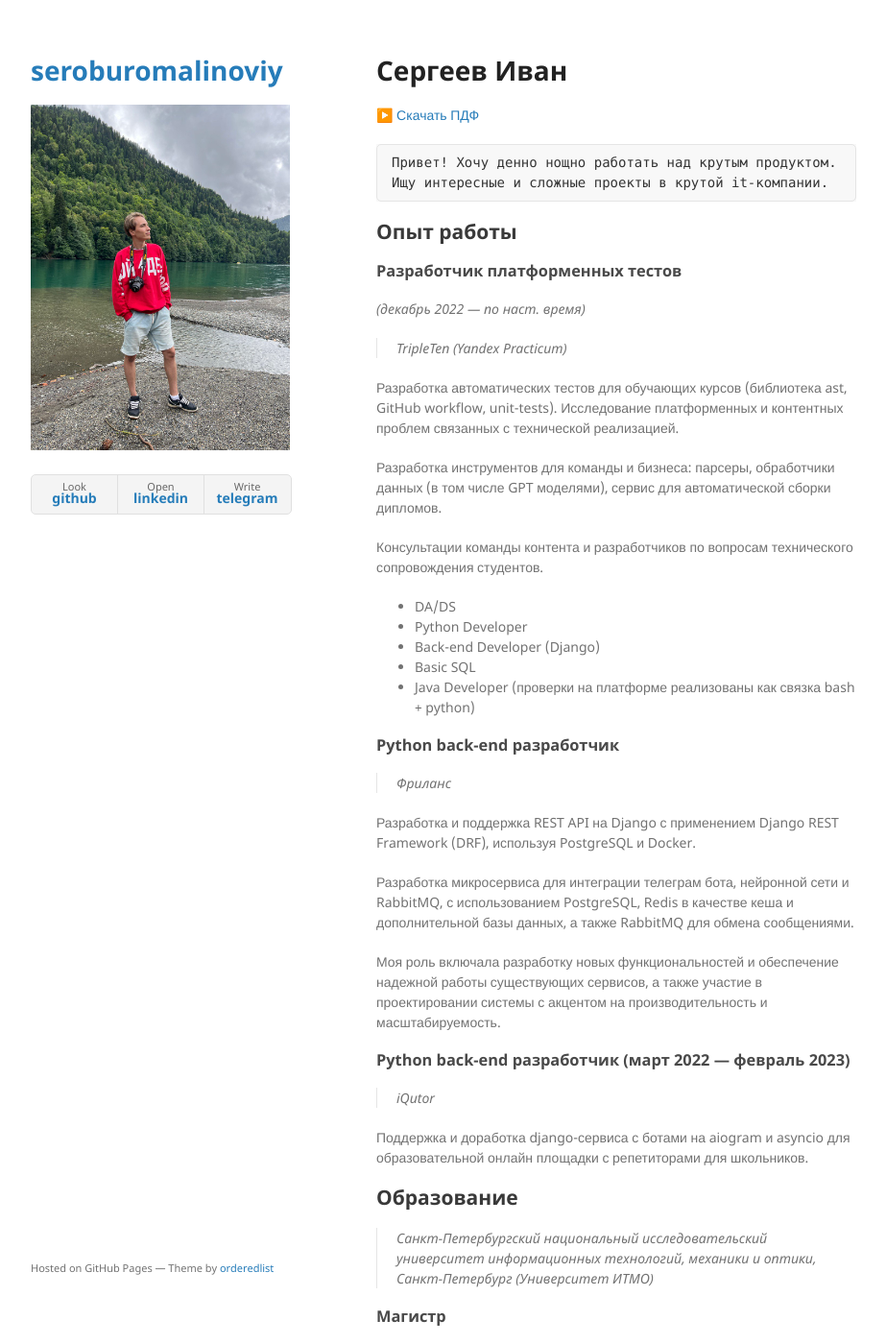
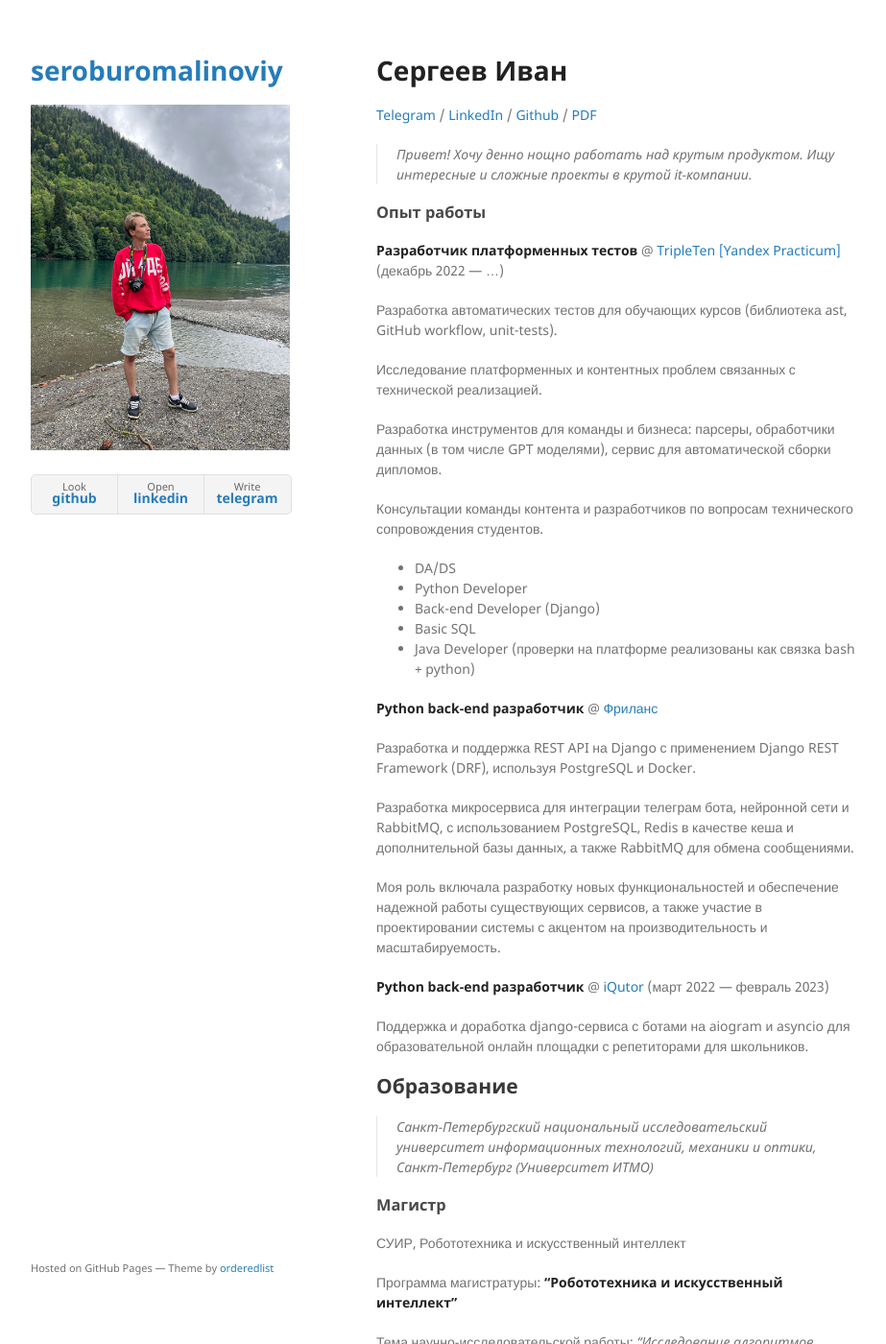
Before and after one commit to seroburomalinoviy/seroburomalinoviy.github.io, a Jekyll site: the page built from index.md, in a window 1280 px wide and 1400 px high. Shown: the whole window at 96% size, without its empty margins (178-1101 px from the left). Built offline with Jekyll 4.4.1, drawn with Linux system fonts in a browser that asks for light colours; the repository's description, which GitHub fills in, is left out; our own code applies the rules of GitHub Pages for plain Markdown files.

Commit message:
upd CV content

````diff
--- a/index.md
+++ b/index.md
@@ -5,23 +5,18 @@ layout: default
 # Сергеев Иван
 
 
-▶️ [Скачать ПДФ](./CV.pdf)
+[Telegram](https://t.me/Sergeevid) / [LinkedIn](https://www.linkedin.com/in/ivan-sergeev-b0b659254/) / [Github](https://github.com/seroburomalinoviy) / [PDF](./CV.pdf)
+
+>Привет! Хочу денно нощно работать над крутым продуктом.
+Ищу интересные и сложные проекты в крутой it-компании.
 
 
-```
-Привет! Хочу денно нощно работать над крутым продуктом.
-Ищу интересные и сложные проекты в крутой it-компании.
-```
+### Опыт работы
 
-## Опыт работы
-
-### Разработчик платформенных тестов
-
-_(декабрь 2022 — по наст. время)_
-
-> TripleTen (Yandex Practicum)
+**Разработчик платформенных тестов** @ [TripleTen \[Yandex Practicum\]](https://tripleten.com) (декабрь 2022 — ...)
 
 Разработка автоматических тестов для обучающих курсов (библиотека ast, GitHub workflow, unit-tests).
+
 Исследование платформенных и контентных проблем связанных с технической реализацией.
 
 Разработка инструментов для команды и бизнеса: парсеры, обработчики данных (в том числе GPT моделями), сервис для автоматической сборки дипломов.
@@ -34,9 +29,7 @@ _(декабрь 2022 — по наст. время)_
 - Basic SQL
 - Java Developer (проверки на платформе реализованы как связка bash + python)
 
-### Python back-end разработчик
-
-> Фриланс
+**Python back-end разработчик** @ [Фриланс]()
 
 Разработка и поддержка REST API на Django с применением Django REST Framework (DRF), используя PostgreSQL и Docker.
 
@@ -44,9 +37,7 @@ _(декабрь 2022 — по наст. время)_
 
 Моя роль включала разработку новых функциональностей и обеспечение надежной работы существующих сервисов, а также участие в проектировании системы с акцентом на производительность и масштабируемость.
 
-### Python back-end разработчик (март 2022 — февраль 2023)
-
-> iQutor
+**Python back-end разработчик** @ [iQutor]() (март 2022 — февраль 2023)
 
 Поддержка и доработка django-сервиса с ботами на aiogram и asyncio для образовательной онлайн площадки с репетиторами для школьников.
 
````
